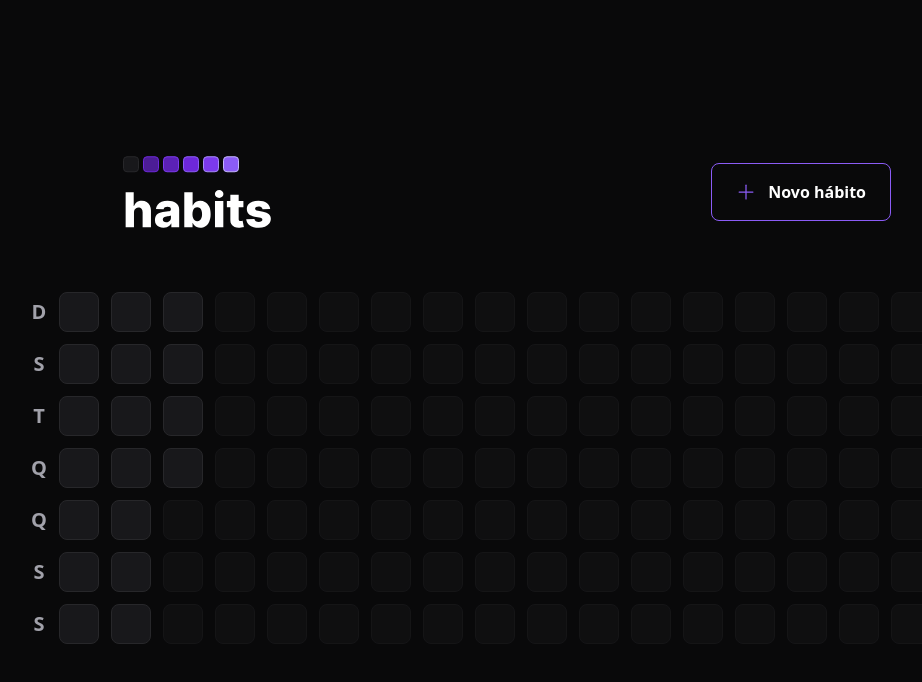
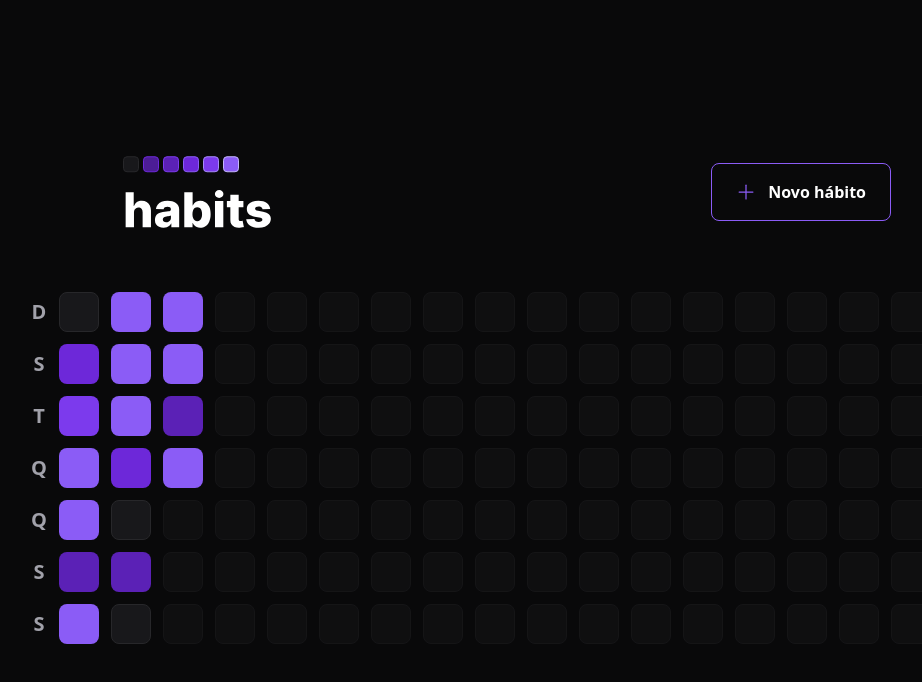
Before and after one commit to zNexTage/nlw-setup, a React (Vite) app in the folder web/: page / in a window 1280 px wide. Shown: the top 682 px of the page, without its empty margins (133-1055 px from the left). Built offline with nearby package versions, Linux system fonts and the light colour scheme.

Commit message:
added Popover and cal completed percentage.

```diff
--- a/web/src/components/habit-day/habit-day.tsx
+++ b/web/src/components/habit-day/habit-day.tsx
@@ -1,9 +1,48 @@
+import * as Popover from '@radix-ui/react-popover';
+import clsx from 'clsx';
+import ProgressBar from '../progress-bar/progress-bar';
 
-const HabitDay = () => {
+interface IHabitDayProps {
+    completed: number;
+    amount: number;
+}
+
+const HabitDay = ({ amount, completed }: IHabitDayProps) => {
+    const completedPercentage = Math.round((completed / amount) * 100);
+
     return (
-        <div className="w-10 h-10 bg-zinc-900 border border-zinc-800 rounded-lg">
+        <Popover.Root>
+            <Popover.Trigger
+                className={clsx('w-10 h-10 rounded-lg', {
+                    'bg-zinc-900 border border-zinc-800': completedPercentage === 0,
+                    'bg-violet-900 border-violet-700': completedPercentage > 0 && completedPercentage < 20,
+                    'bg-violet-800 border-violet-600': completedPercentage >= 20 && completedPercentage < 40,
+                    'bg-violet-700 border-violet-500': completedPercentage >= 40 && completedPercentage < 60,
+                    'bg-violet-600 border-violet-500': completedPercentage >= 60 && completedPercentage < 80,
+                    'bg-violet-500 border-violet-400': completedPercentage >= 80,
+                })}>
 
-        </div>
+                <Popover.Portal>
+                    <Popover.Content className='min-w-[320px] p-6 rounded-2xl bg-zinc-900 flex flex-col'>
+                        <span className='font-semibold text-zinc-400'>
+                            Sábado
+                        </span>
+                        <span className='mt-1 font-extrabold leading-tight text-3xl'>
+                            21/01
+                        </span>
+
+                        <ProgressBar
+                            progress={completedPercentage}
+                        />
+
+                        <Popover.Arrow
+                            height={8}
+                            width={16}
+                            className='fill-zinc-900' />
+                    </Popover.Content>
+                </Popover.Portal>
+            </Popover.Trigger>
+        </Popover.Root>
     )
 }
 
--- a/web/src/components/summary-table/summary-table.tsx
+++ b/web/src/components/summary-table/summary-table.tsx
@@ -31,6 +31,8 @@ const SummaryTable = () => {
                 {
                     summaryDates.map(date => (
                         <HabitDay
+                            amount={5}
+                            completed={Math.round(Math.random() * 5)}
                             key={date.toString()}
                         />
                     ))
```
